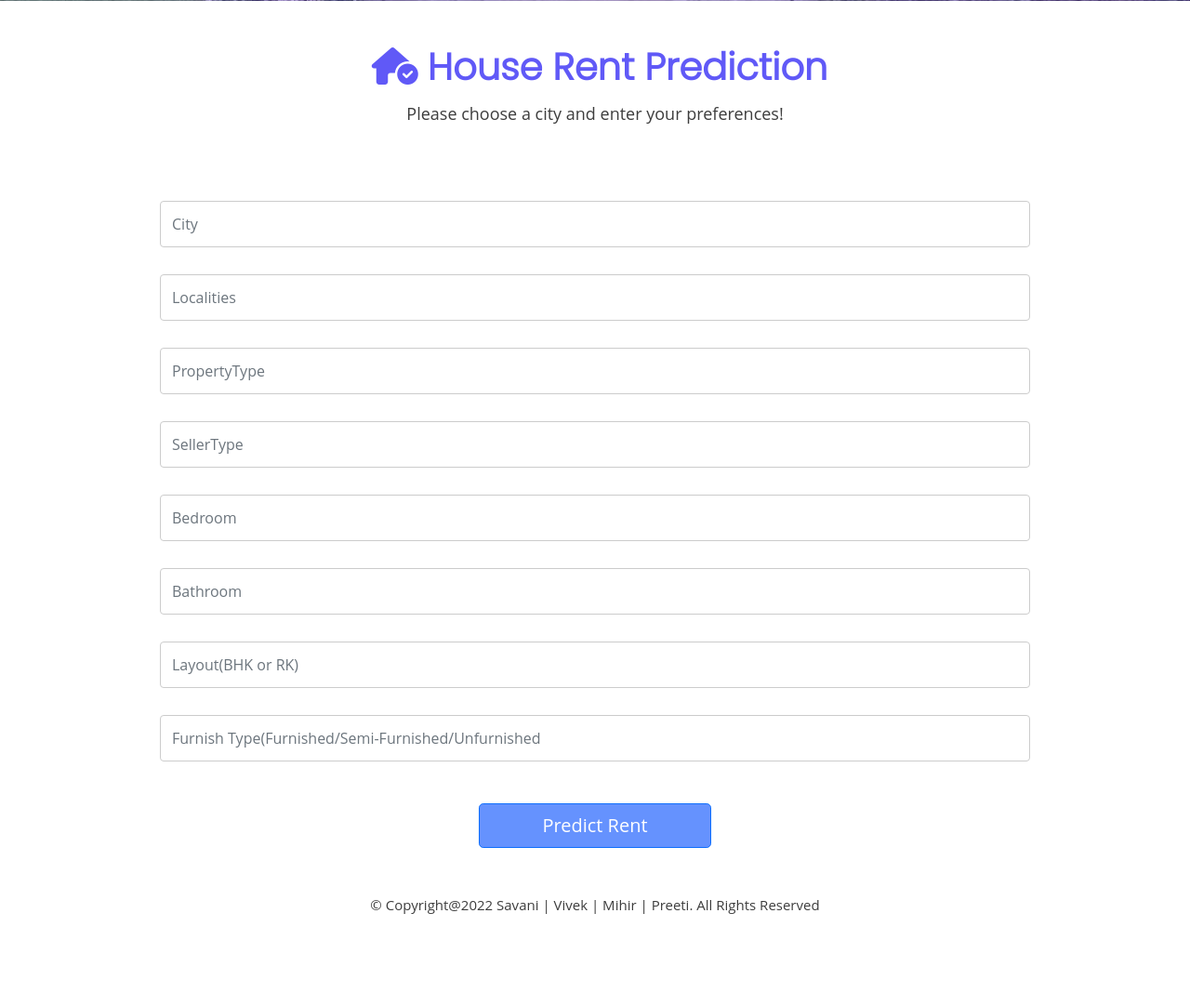
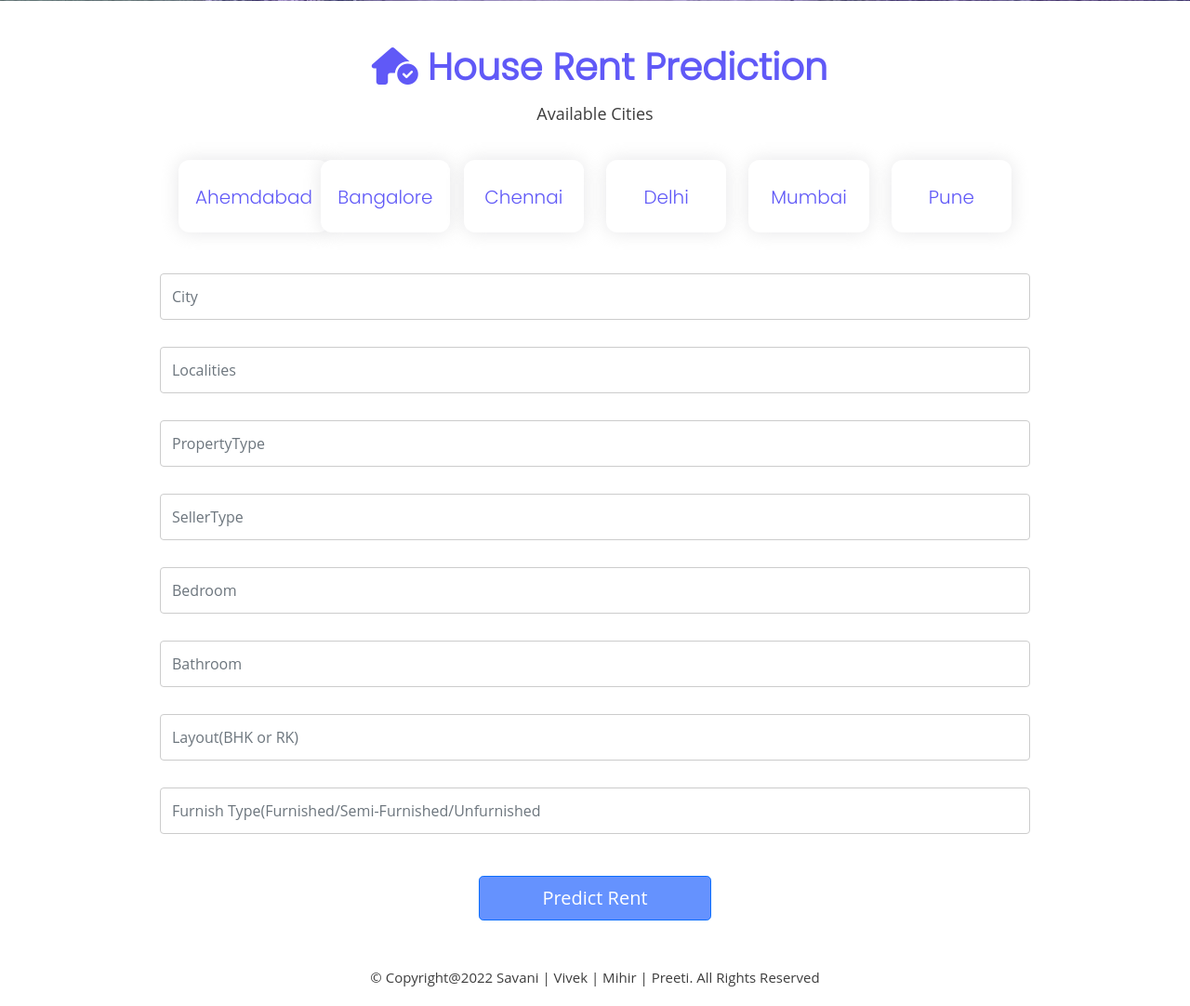
Before and after one commit to aadi2305/house-price-prediction, a Django app: page / in a window 1280 px wide. Shown: the part 744-1826 px from the top of the page at 93% size. Before the commit the page ends 1727 px from the top, so only its background shows below. Run offline with Django 4.2, Linux system fonts and the light colour scheme; some libraries are stand-ins or nearby versions.

Commit message:
final UI

```diff
--- a/server/predictor/templates/index.html
+++ b/server/predictor/templates/index.html
@@ -54,6 +54,7 @@
             transition: 0.6s;
             position: relative;
             width: 250px;
+
             border-radius: 12px;
             cursor: pointer;
             color: #6059f7;
@@ -68,7 +69,11 @@
             cursor: pointer;
             color: white;
             background-color: #6059f7;
-            font-weight: 700;
+            font-weight: 1000;
+            /* background-image: url('assets/imgs/a.jpg');
+            background-repeat: no-repeat;
+            background-attachment: fixed;
+            background-size: cover; */
         }
         .form-group{
             text-align: center;
@@ -246,6 +251,9 @@
             text-align: center;
             align-items: center;
         }
+        .cityBox .Ahemdabad{
+
+        }
     </style>
 </head>
 <body>
@@ -298,10 +306,49 @@
     <section id="intro" class="intro d-flex align-items-center">
         <div class="container-fluid" data-aos="fade-up">
             <h1 class="title"><i class="fa-solid fa-house-circle-check"></i>House Rent Prediction</h1>
-            <p class="description">Please choose a city and enter your preferences!</p>
+            <p class="description">Available Cities</p>
         </div>
     </section>
+    <section id="city" class="city">
+                    <div class="form">
 
+                    </div>
+                    <div class="container">
+                        <div class="row">
+                            <div class="col-md-6 col-lg-2 d-flex align-items-stretch mb-5 mb-lg-0 Ahemdabad">
+                                <div class="cityBox" data-aos="flip-up" data-aos-delay="100">
+                                    <h5 class="title">Ahemdabad</h5>
+                                </div>
+                            </div>
+                            <div class="col-md-6 col-lg-2 d-flex align-items-stretch mb-5 mb-lg-0">
+                                <div class="cityBox">
+                                    <h5 class="title">Bangalore</h5>
+                                </div>
+                            </div>
+                            <div class="col-md-6 col-lg-2 d-flex align-items-stretch mb-5 mb-lg-0">
+                                <div class="cityBox">
+                                    <h5 class="title">Chennai</h5>
+                                </div>
+                            </div>
+                            <div class="col-md-6 col-lg-2 d-flex align-items-stretch mb-5 mb-lg-0">
+                                <div class="cityBox">
+                                    <h5 class="title">Delhi</h5>
+                                </div>
+                            </div>
+                            <div class="col-md-6 col-lg-2 d-flex align-items-stretch mb-5 mb-lg-0">
+                                <div class="cityBox">
+                                    <h5 class="title">Mumbai</h5>
+                                </div>
+                            </div>
+                            <div class="col-md-6 col-lg-2 d-flex align-items-stretch mb-5 mb-lg-0">
+                                <div class="cityBox">
+                                    <h5 class="title">Pune</h5>
+                                </div>
+                            </div>
+                        </div>
+                    </div>
+
+                </section>
     <section id="form" class="form">
         <div class="container"  data-aos="flip-up">
             <form action="" method="POST" class="card-form">
```
Also changed, not shown: server/predictor/templates/assets/imgs/a.jpg (added).
